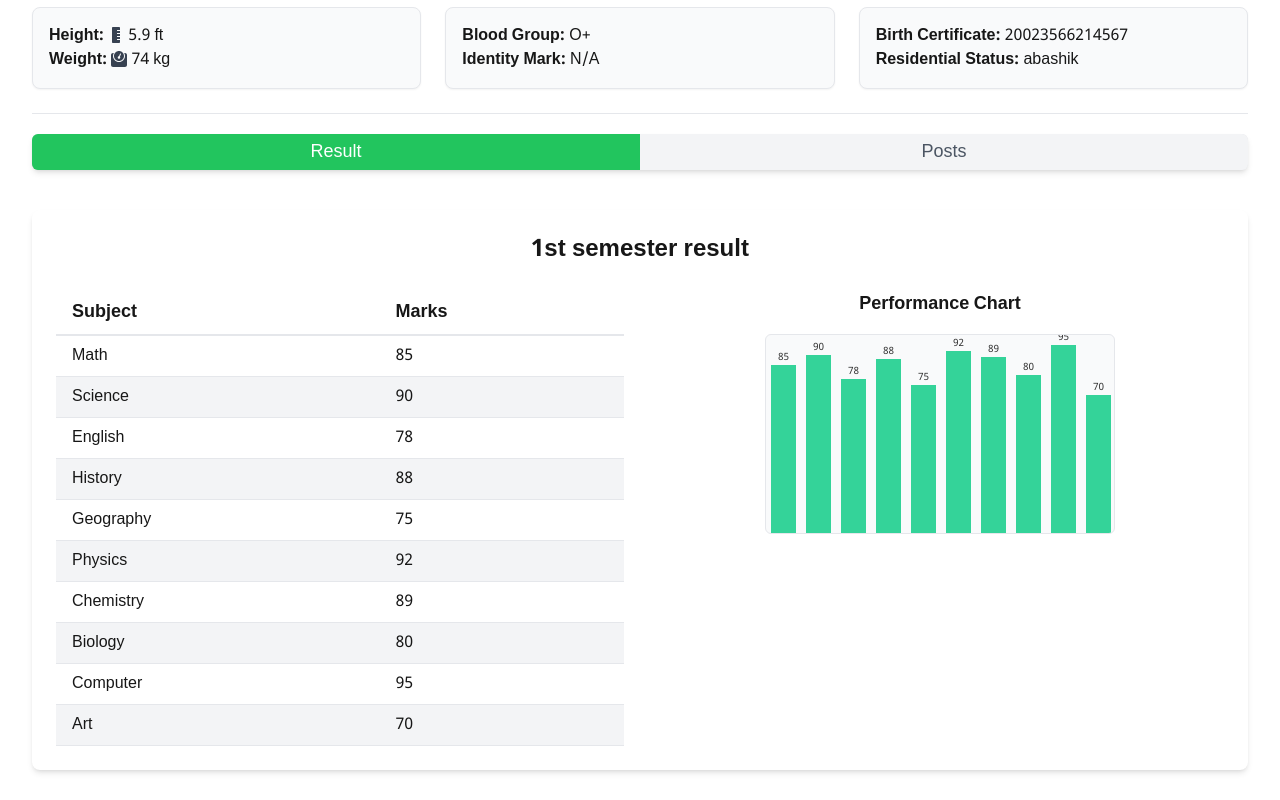
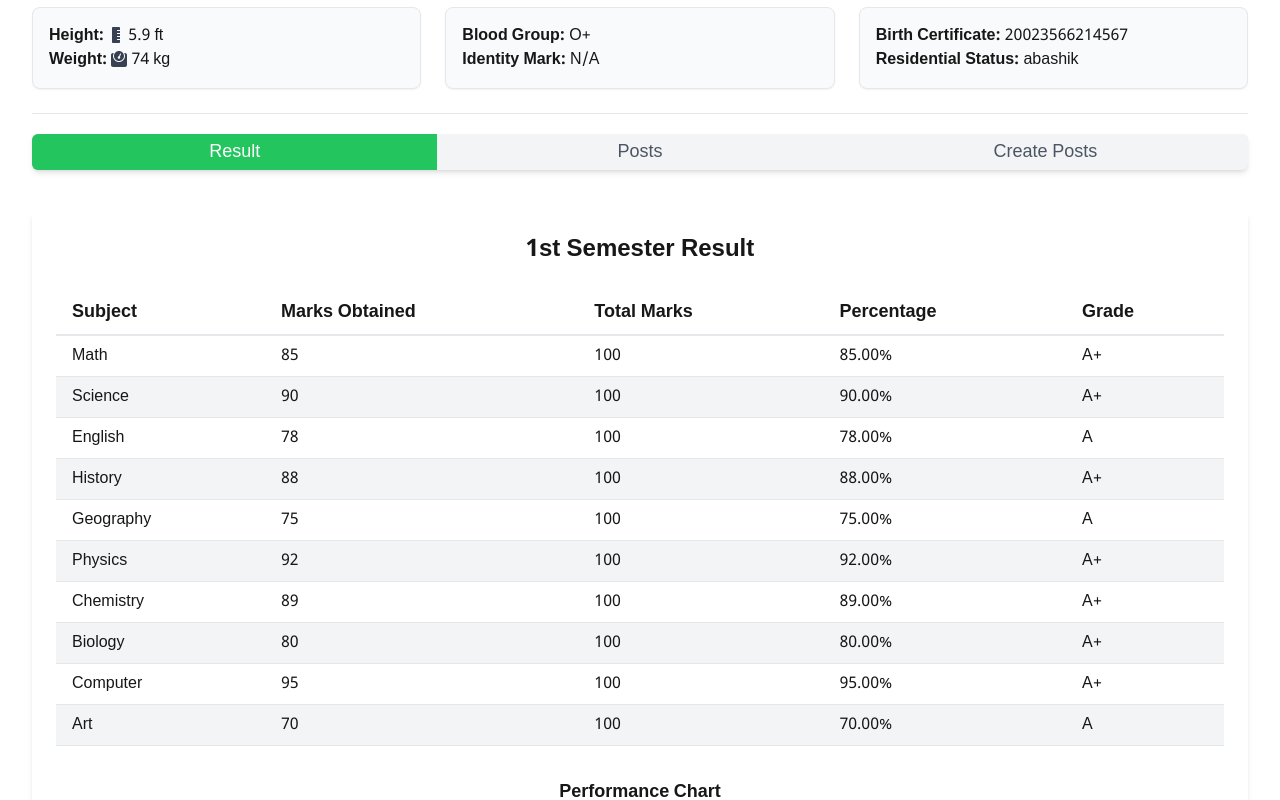
Before and after one commit to Robiu-Sani/tamirul-ummah-maderasah-client-site, a Next.js app: page /pages/StudentProfile in a window 1280 px wide. Shown: the part 720-1520 px from the top of the page. Built offline with nearby package versions, Linux system fonts and the light colour scheme.

Commit message:
syudent profile is running

```diff
--- /dev/null
+++ b/src/app/pages/StudentProfile/CreatePosts.jsx
@@ -0,0 +1,74 @@
+"use client";
+import { useForm } from "react-hook-form";
+
+export default function CreatePosts() {
+  const {
+    register,
+    handleSubmit,
+    formState: { errors },
+    reset,
+  } = useForm();
+
+  const onSubmit = (data) => {
+    const postData = {
+      ...data,
+      date: new Date().toLocaleString(), // Automatically add current date and time
+    };
+    alert(JSON.stringify(postData, null, 2));
+    reset(); // Reset the form after submission
+  };
+
+  return (
+    <div className="max-w-lg mx-auto p-4 bg-gray-50 rounded-md shadow-md">
+      <h1 className="text-2xl font-bold mb-4 text-center">Create a New Post</h1>
+      <form onSubmit={handleSubmit(onSubmit)} className="space-y-4">
+        {/* Post Title */}
+        <div>
+          <label
+            htmlFor="title"
+            className="block text-sm font-medium text-green-700"
+          >
+            Post Title
+          </label>
+          <input
+            id="title"
+            type="text"
+            {...register("title", { required: "Title is required" })}
+            className="mt-1 block w-full p-2 border border-green-300 rounded-md focus:ring-green-500 focus:border-green-500"
+          />
+          {errors.title && (
+            <p className="text-red-500 text-sm">{errors.title.message}</p>
+          )}
+        </div>
+
+        {/* Post Description */}
+        <div>
+          <label
+            htmlFor="description"
+            className="block text-sm font-medium text-green-700"
+          >
+            Post Description
+          </label>
+          <textarea
+            id="description"
+            {...register("description", {
+              required: "Description is required",
+            })}
+            className="mt-1 block w-full h-40 p-2 border border-green-300 rounded-md focus:ring-green-500 focus:border-green-500"
+          />
+          {errors.description && (
+            <p className="text-red-500 text-sm">{errors.description.message}</p>
+          )}
+        </div>
+
+        {/* Submit Button */}
+        <button
+          type="submit"
+          className="w-full py-2 px-4 bg-green-500 text-white rounded-md hover:bg-green-600"
+        >
+          Create Post
+        </button>
+      </form>
+    </div>
+  );
+}
--- a/src/app/pages/StudentProfile/ResultCard.jsx
+++ b/src/app/pages/StudentProfile/ResultCard.jsx
@@ -4,19 +4,30 @@ import { useState } from "react";
 const ResultCard = () => {
   // Data for the table and chart
   const subjects = [
-    { name: "Math", score: 85 },
-    { name: "Science", score: 90 },
-    { name: "English", score: 78 },
-    { name: "History", score: 88 },
-    { name: "Geography", score: 75 },
-    { name: "Physics", score: 92 },
-    { name: "Chemistry", score: 89 },
-    { name: "Biology", score: 80 },
-    { name: "Computer", score: 95 },
-    { name: "Art", score: 70 },
+    { name: "Math", score: 85, total: 100 },
+    { name: "Science", score: 90, total: 100 },
+    { name: "English", score: 78, total: 100 },
+    { name: "History", score: 88, total: 100 },
+    { name: "Geography", score: 75, total: 100 },
+    { name: "Physics", score: 92, total: 100 },
+    { name: "Chemistry", score: 89, total: 100 },
+    { name: "Biology", score: 80, total: 100 },
+    { name: "Computer", score: 95, total: 100 },
+    { name: "Art", score: 70, total: 100 },
   ];
 
   const [tooltip, setTooltip] = useState(null);
+
+  // Function to calculate grade
+  const calculateGrade = (percentage) => {
+    if (percentage >= 80) return "A+";
+    if (percentage >= 70) return "A";
+    if (percentage >= 60) return "A-";
+    if (percentage >= 50) return "B";
+    if (percentage >= 40) return "C";
+    if (percentage >= 33) return "D";
+    return "F";
+  };
 
   // Chart dimensions
   const maxScore = 100;
@@ -36,11 +47,11 @@ const ResultCard = () => {
     <div className="w-full mx-auto p-6 bg-white rounded-lg shadow-md mt-10">
       {/* Header */}
       <h2 className="text-2xl font-bold text-center mb-6">
-        1st semester result
+        1st Semester Result
       </h2>
 
       {/* Content */}
-      <div className="grid md:grid-cols-2 gap-8">
+      <div className="grid  gap-8">
         {/* Table */}
         <div className="overflow-x-auto">
           <table className="w-full text-left border-collapse">
@@ -50,17 +61,37 @@ const ResultCard = () => {
                   Subject
                 </th>
                 <th className="border-b-2 py-2 px-4 text-lg font-semibold">
-                  Marks
+                  Marks Obtained
+                </th>
+                <th className="border-b-2 py-2 px-4 text-lg font-semibold">
+                  Total Marks
+                </th>
+                <th className="border-b-2 py-2 px-4 text-lg font-semibold">
+                  Percentage
+                </th>
+                <th className="border-b-2 py-2 px-4 text-lg font-semibold">
+                  Grade
                 </th>
               </tr>
             </thead>
             <tbody>
-              {subjects.map((subject, index) => (
-                <tr key={index} className="even:bg-gray-100">
-                  <td className="py-2 px-4 border-b">{subject.name}</td>
-                  <td className="py-2 px-4 border-b">{subject.score}</td>
-                </tr>
-              ))}
+              {subjects.map((subject, index) => {
+                const percentage = (
+                  (subject.score / subject.total) *
+                  100
+                ).toFixed(2);
+                const grade = calculateGrade(percentage);
+
+                return (
+                  <tr key={index} className="even:bg-gray-100">
+                    <td className="py-2 px-4 border-b">{subject.name}</td>
+                    <td className="py-2 px-4 border-b">{subject.score}</td>
+                    <td className="py-2 px-4 border-b">{subject.total}</td>
+                    <td className="py-2 px-4 border-b">{percentage}%</td>
+                    <td className="py-2 px-4 border-b">{grade}</td>
+                  </tr>
+                );
+              })}
             </tbody>
           </table>
         </div>
--- a/src/app/pages/StudentProfile/Tabs.jsx
+++ b/src/app/pages/StudentProfile/Tabs.jsx
@@ -2,6 +2,7 @@
 import { useState } from "react";
 import ResultContant from "./ResultContant";
 import PostContant from "./PostContant";
+import CreatePosts from "./CreatePosts";
 
 export default function Tabs() {
   const [activeTab, setActiveTab] = useState("result"); // Default active tab
@@ -9,7 +10,7 @@ export default function Tabs() {
   return (
     <div className="mt-5 w-full mx-auto">
       {/* Tab Buttons */}
-      <div className="w-full rounded-md grid grid-cols-2 bg-gray-200 shadow-md overflow-hidden">
+      <div className="w-full rounded-md grid grid-cols-3 bg-gray-200 shadow-md overflow-hidden">
         <button
           onClick={() => setActiveTab("result")}
           className={`w-full p-1 text-lg font-medium ${
@@ -30,12 +31,23 @@ export default function Tabs() {
         >
           Posts
         </button>
+        <button
+          onClick={() => setActiveTab("create-post")}
+          className={`w-full p-1 text-lg font-medium ${
+            activeTab === "create-post"
+              ? "bg-green-500 text-white shadow-md"
+              : "bg-gray-100 text-gray-600 hover:bg-gray-300"
+          } transition-all`}
+        >
+          Create Posts
+        </button>
       </div>
 
       {/* Tab Content */}
       <div className="mt-6 bg-white rounded-md">
         {activeTab === "result" && <ResultContant />}
         {activeTab === "post" && <PostContant />}
+        {activeTab === "create-post" && <CreatePosts />}
       </div>
     </div>
   );
```
